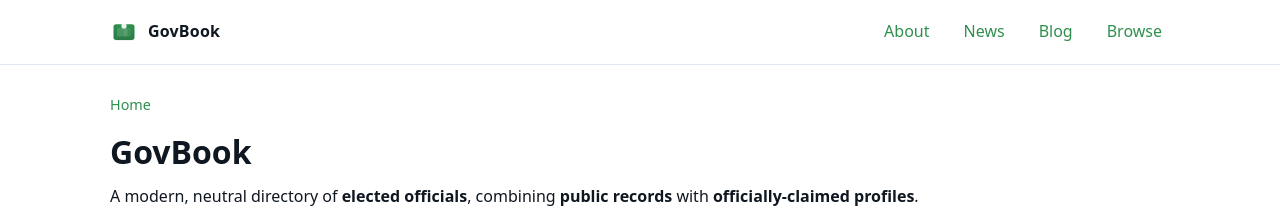
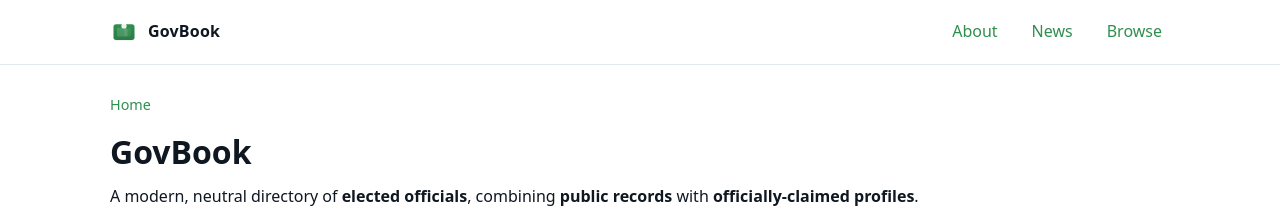
Before and after one commit to GovBook/site, a Jekyll site: the page built from index.md, in a window 1280 px wide. Shown: the top 215 px of the page. Built offline with Jekyll 4.4.1, drawn with Linux system fonts in a browser that asks for light colours.

Commit message:
Update header.html

```diff
--- a/_includes/header.html
+++ b/_includes/header.html
@@ -7,7 +7,6 @@
     <nav aria-label="Primary" class="nav">
       <a href="/about/">About</a>
       <a href="/news/">News</a>
-      <a href="/blog/">Blog</a>
       <a href="/us/">Browse</a>
     </nav>
   </div>
```
